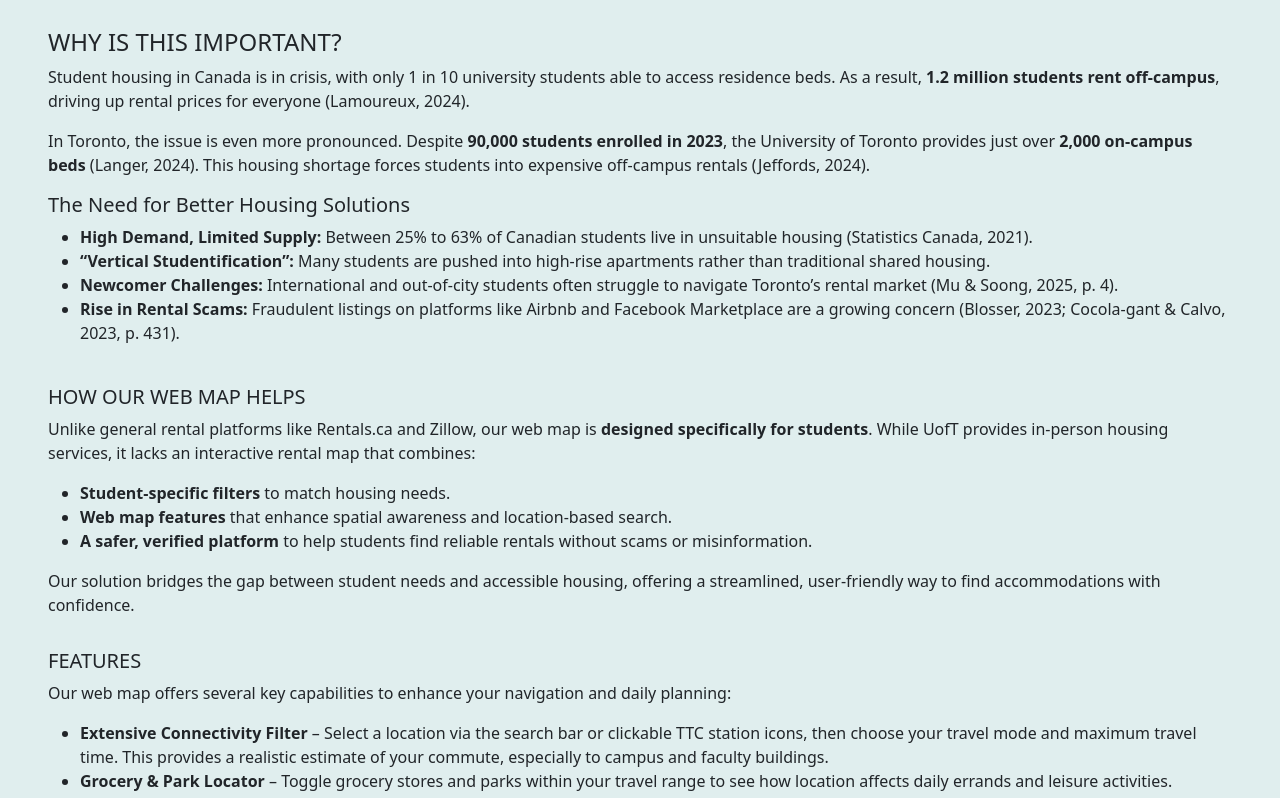
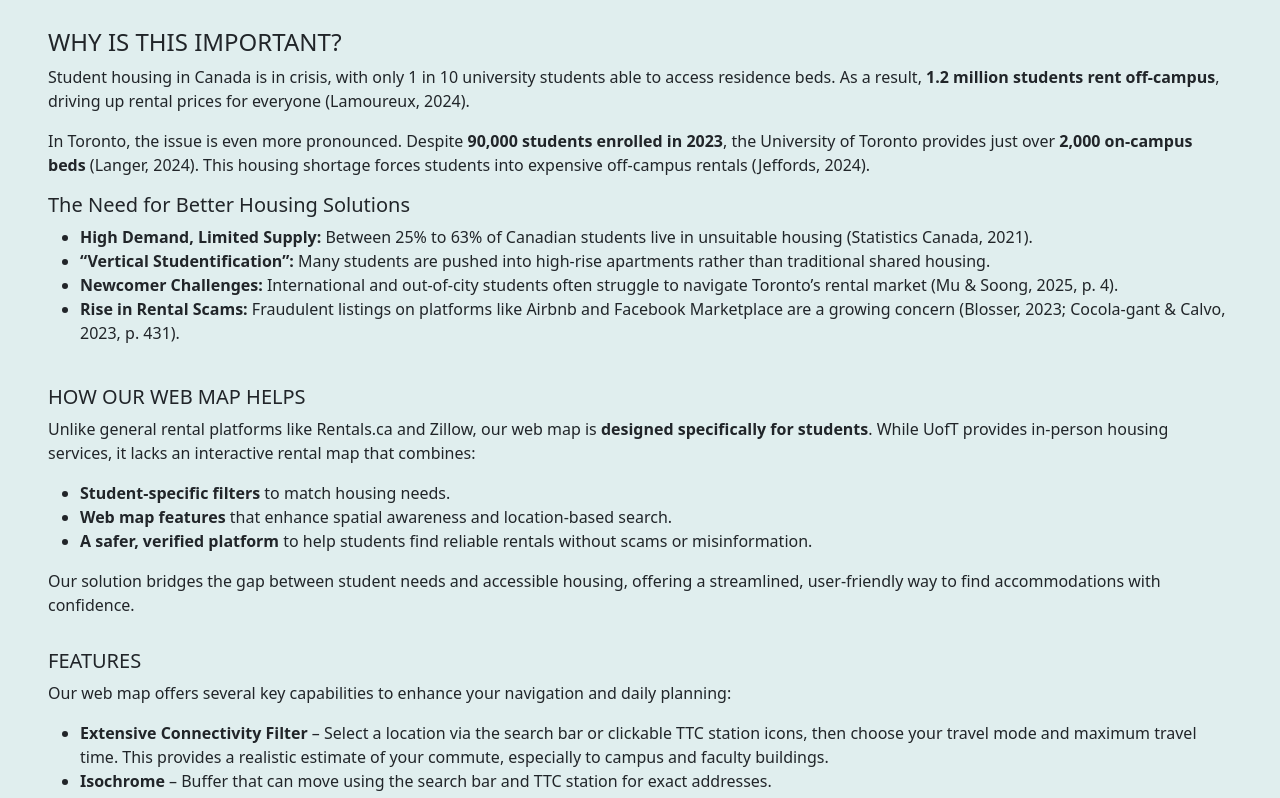
Before and after one commit to chann15/GGR472_Final_Project, a plain HTML site: page support.html in a window 1280 px wide. Shown: the part 135-933 px from the top of the page. Drawn offline with nearby package versions, Linux system fonts and the light colour scheme; a script that the page names is missing.

Commit message:
updated support.html

```diff
--- a/support.html
+++ b/support.html
@@ -79,6 +79,7 @@
                                 clickable TTC station icons, then choose your travel mode and maximum travel time. This
                                 provides a realistic estimate of your commute, especially to campus and faculty
                                 buildings.</li>
+                             <li><strong>Isochrome</strong> – Buffer that can move using the search bar and TTC station for exact addresses.</li>
                             <li><strong>Grocery & Park Locator</strong> – Toggle grocery stores and parks within your
                                 travel range to see how location affects daily errands and leisure activities.</li>
                             <li><strong>Time-Saving Insights</strong> – Understand how different locations impact the
```
